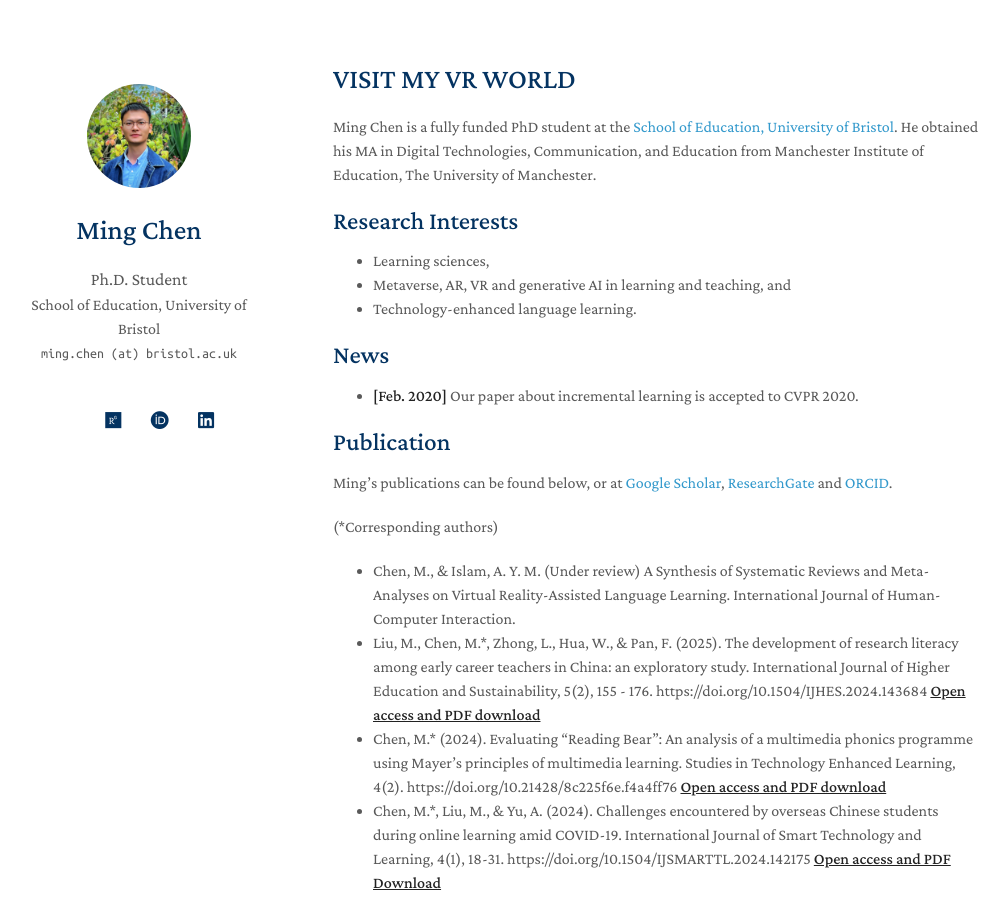
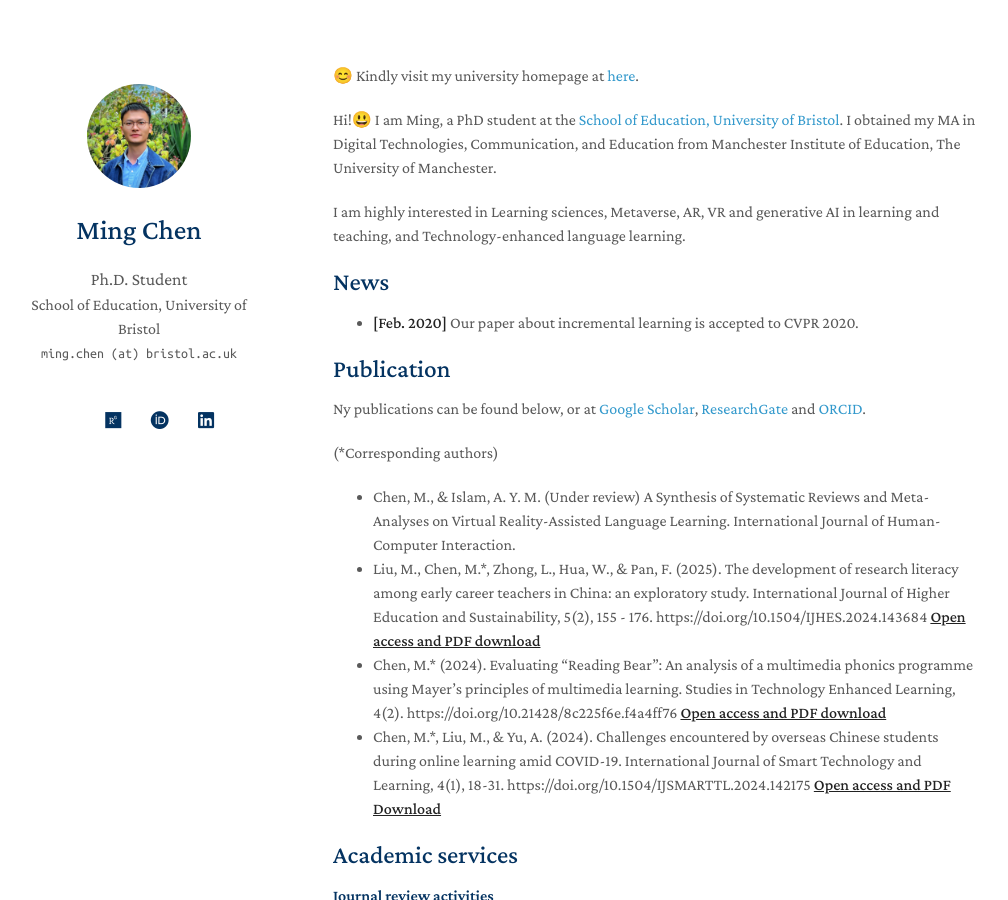
Before and after one commit to EricMingChen/EricMingChen.github.io, a Jekyll site: the page built from index.md, in a window 1280 px wide and 900 px high. Shown: the whole window, without its empty margins (137-1145 px from the left). Built offline with Jekyll 4.4.1, drawn with Linux system fonts in a browser that asks for light colours; a style sheet for code colours, icons or effects is not loaded; our own code applies the rules of GitHub Pages for plain Markdown files; some of the changed text lies outside the part shown.

Commit message:
Update index.md

```diff
--- a/index.md
+++ b/index.md
@@ -2,21 +2,18 @@
 layout: homepage
 ---
 
-# VISIT MY VR WORLD
+😊 Kindly visit my university homepage at [here](https://research-information.bris.ac.uk/en/persons/ming-chen).
 
-Ming Chen is a fully funded PhD student at the [School of Education, University of Bristol](https://research-information.bris.ac.uk/en/persons/ming-chen). He obtained his MA in Digital Technologies, Communication, and Education from Manchester Institute of Education, The University of Manchester.
+Hi!😃 I am Ming, a PhD student at the [School of Education, University of Bristol](https://research-information.bris.ac.uk/en/persons/ming-chen). I obtained my MA in Digital Technologies, Communication, and Education from Manchester Institute of Education, The University of Manchester.
 
-## Research Interests
-- Learning sciences,
-- Metaverse, AR, VR and generative AI in learning and teaching, and
-- Technology-enhanced language learning.
+I am highly interested in Learning sciences, Metaverse, AR, VR and generative AI in learning and teaching, and Technology-enhanced language learning.
 
 ## News
 
 - **[Feb. 2020]** Our paper about incremental learning is accepted to CVPR 2020.
 
 ## Publication
-Ming's publications can be found below, or at [Google Scholar](https://scholar.google.com/citations?user=bhmuN8YAAAAJ&hl=en), [ResearchGate](https://www.researchgate.net/profile/Ming-Chen-174) and [ORCID](https://orcid.org/0000-0003-4099-1606).
+Ny publications can be found below, or at [Google Scholar](https://scholar.google.com/citations?user=bhmuN8YAAAAJ&hl=en), [ResearchGate](https://www.researchgate.net/profile/Ming-Chen-174) and [ORCID](https://orcid.org/0000-0003-4099-1606).
 
 (*Corresponding authors)
 - Chen, M., & Islam, A. Y. M. (Under review) A Synthesis of Systematic Reviews and Meta-Analyses on Virtual Reality-Assisted Language Learning. International Journal of Human-Computer Interaction.
```
Also changed, not shown: other parts of index.md (+0 -3 lines).
